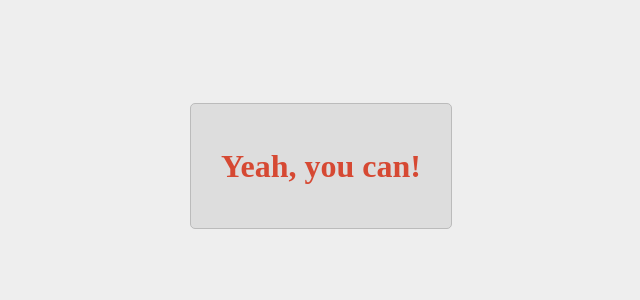
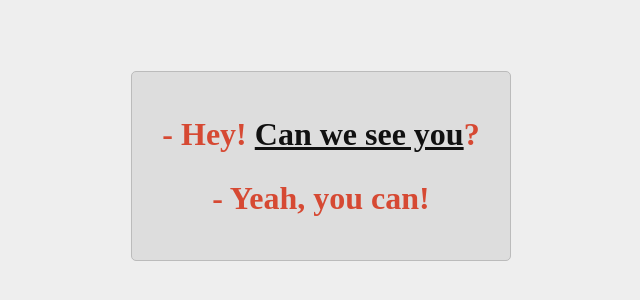
Before and after one commit to ulatov/hey.canwe.cyou, a plain HTML site: page index.html in a window 1280 px wide. Shown: the part 234-534 px from the top of the page, without its empty margins (319-959 px from the left). Drawn offline with Linux system fonts and the light colour scheme.

Commit message:
Update index.html

```diff
--- a/index.html
+++ b/index.html
@@ -3,11 +3,7 @@
 <head>
     <meta charset="UTF-8">
     <meta name="viewport" content="width=device-width, initial-scale=1.0">
-    <title> | Hey! Can we see you? | </title>
-
-    <!--
-        color scheme is from here: https://coolors.co/2b303a-92dce5-eee5e9-7c7c7c-d64933
-    -->
+    <title>:D</title>
     <style>
         * {
             margin:0;
@@ -38,7 +34,8 @@
 <body>
     <div id='container'>
         <div id='main'>
-            <h1>Yeah, you can!</h1>
+            <h1>- Hey! <a href='https://canwe.cyou'>Can we see you</a>?</h1>
+            <h1>- Yeah, you can!</h1>
         </div>
     </div>
 </body>
```
